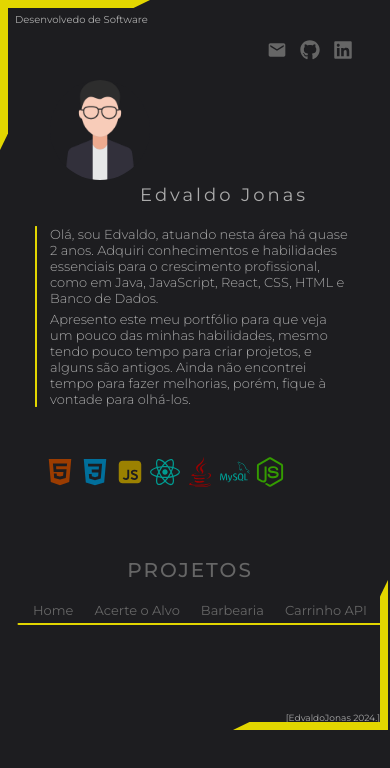
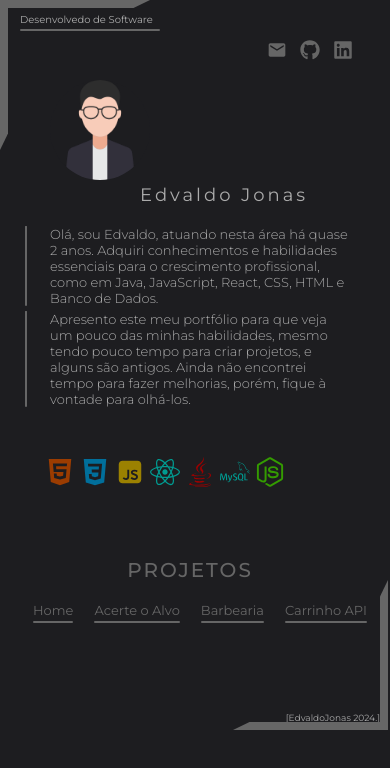
Before and after one commit to Edvaldojs22/Portfolioej, a React (Vite) app: page / in a window 390 px wide. Shown: the top 768 px of the page. Built offline with nearby package versions, Linux system fonts and the light colour scheme.

Commit message:
att animacoes

```diff
--- a/src/containers/home/Home.css
+++ b/src/containers/home/Home.css
@@ -1,3 +1,68 @@
+/* animações */
+@keyframes crescer {
+    0%{
+        width: 0;
+    }
+    40%{
+        width: 0;
+    }
+    100%{
+        width: 100%;
+    }
+}
+
+
+@keyframes mover {
+    0%{
+        left: 0;
+    }
+    40%{
+        box-shadow: 0 0 3px 3px var(--cor-gray);
+        left: 0;
+
+    }
+    100%{
+        left: 99%;
+        box-shadow: 0 0 3px 2px var(--cor-gray);
+
+    }
+}
+
+@keyframes opacity_home {
+    0% {
+        opacity: 0;
+        transform: scale(0.2);
+
+
+    }
+
+    100% {
+        opacity: 1;
+        transform: scale(1);
+
+
+    }
+}
+
+@keyframes opacity_efeito {
+    0% {
+        opacity: 0;
+
+
+
+    }
+
+    100% {
+        opacity: 1;
+
+
+
+    }
+}
+
+
+
+
 .home {
     width: 100%;
     max-width: 1500px;
@@ -11,7 +76,7 @@
 }
 
 :root {
-    --cor-gray: #e2d600;
+    --cor-gray: #666666;
 }
 
 .text_desenvolvedor {
@@ -23,6 +88,32 @@
     top: 90px;
     z-index: 1;
 }
+
+.text_desenvolvedor::after{
+    content: '';
+    position: absolute;
+    width: 0;
+    height: 2px;
+    background-color: var(--cor-gray);
+    left: 0;
+    bottom: -5px;
+    border-radius: 5px;
+    animation: crescer 3s linear forwards;
+}
+
+.text_desenvolvedor::before{
+    content: '';
+    position: absolute;
+    width: 2px;
+    height: 2px;
+    background-color: var(--cor-gray);
+    left: 0;
+    bottom: -5px;
+    border-radius: 50%;
+    animation: mover 3s linear ;
+    margin-left: 2px;
+}
+
 
 
 .painel_img_texto_sobre::after {
@@ -110,22 +201,36 @@ img {
 .projetos p {
     cursor: pointer;
     font-weight: 400;
+
+    position: relative;
+}
+
+.projetos p::after{
+    content: '';
+    position: absolute;
+    width: 100%;
+    height: 2px;
+    background-color: var(--cor-gray);
+    left: 0;
+    bottom: -5px;
+    border-radius: 5px;
+    animation: crescer 3s linear forwards;
+}
+
+.projetos p::before{
+    content: '';
+    position: absolute;
+    width: 2px;
+    height: 2px;
+    background-color: var(--cor-gray);
+    left: 0;
+    bottom: -5px;
+    border-radius: 50%;
+    animation: mover 3s linear ;
+    margin-left: 2px;
 }
 
 
-.projetos::before {
-    content: '';
-    position: absolute;
-    width: 400px;
-    height: 2px;
-    background-color: var(--cor-gray);
-    bottom: -4px;
-    left: 0px;
-    border-top-right-radius: 10px;
-    border-bottom-right-radius: 10px;
-    border-bottom-left-radius: 10px;
-
-}
 
 .painel_nome_data {
     position: absolute;
@@ -133,7 +238,6 @@ img {
     right: 0;
 
 }
-
 
 
 .painel_nome_data::after {
@@ -169,27 +273,12 @@ img {
 
 
 .opacity_projeto {
-    animation: opacity linear 0.4s;
+    animation: opacity_home linear 0.4s;
     margin: 90px 0 0 90px;
     background-color: transparent;
 
 }
 
-@keyframes opacity {
-    0% {
-        opacity: 0;
-        transform: scale(0.2);
-
-
-    }
-
-    100% {
-        opacity: 1;
-        transform: scale(1);
-
-
-    }
-}
 
 
 @media (max-width:1104px) {
@@ -230,6 +319,7 @@ img {
 }
 
 
+
 /* home mobile */
 
 
@@ -247,7 +337,7 @@ img {
     }
 
     .text_desenvolvedor {
-        width: 150px;
+        width: 140px;
         font-size: 10px;
         left: 90px;
         top: 13px;
--- a/src/containers/projects/user/User.css
+++ b/src/containers/projects/user/User.css
@@ -32,10 +32,56 @@
     position: absolute;
     width: 2px;
     border-radius: 5px;
-    height: 100%;
+    height: 0;
     background-color: var(--cor-gray);
     top: 0;
     left: -25px;
+    animation: crescer_p 3s linear forwards ;
+}
+
+
+.texto_sobre p::before {
+    content: '';
+    position: absolute;
+    width: 2px;
+    height: 2px;
+    border-radius: 50%;
+    background-color: var(--cor-gray);
+    top: 0;
+    left: -25px;
+    animation: mover_p 3s linear ;
+}
+
+
+
+@keyframes crescer_p {
+    0%{
+        height: 0;
+    }
+    40%{
+        height: 0;
+
+    }
+    100%{
+        height: 100%;
+    }
+}
+
+
+@keyframes mover_p{
+    0%{
+        top: 0;
+    }
+    40%{
+        box-shadow: 0 0 3px 3px var(--cor-gray);
+        top: 0;
+
+    }
+    100%{
+        top: 99%;
+        box-shadow: 0 0 3px 2px var(--cor-gray);
+
+    }
 }
 
 
@@ -55,11 +101,12 @@
     position: absolute;
     width: 2px;
     border-radius: 5px;
-    height: 100%;
+    height: 0;
     background-color: var(--cor-gray);
     top: 0;
     left: -25px;
 }
+
 
 
 
@@ -209,7 +256,7 @@
 
     .texto_sobre p::after {
         width: 2px;
-        left: -15px;
+        left: -25px;
     }
 
     .painel_skills {
```
